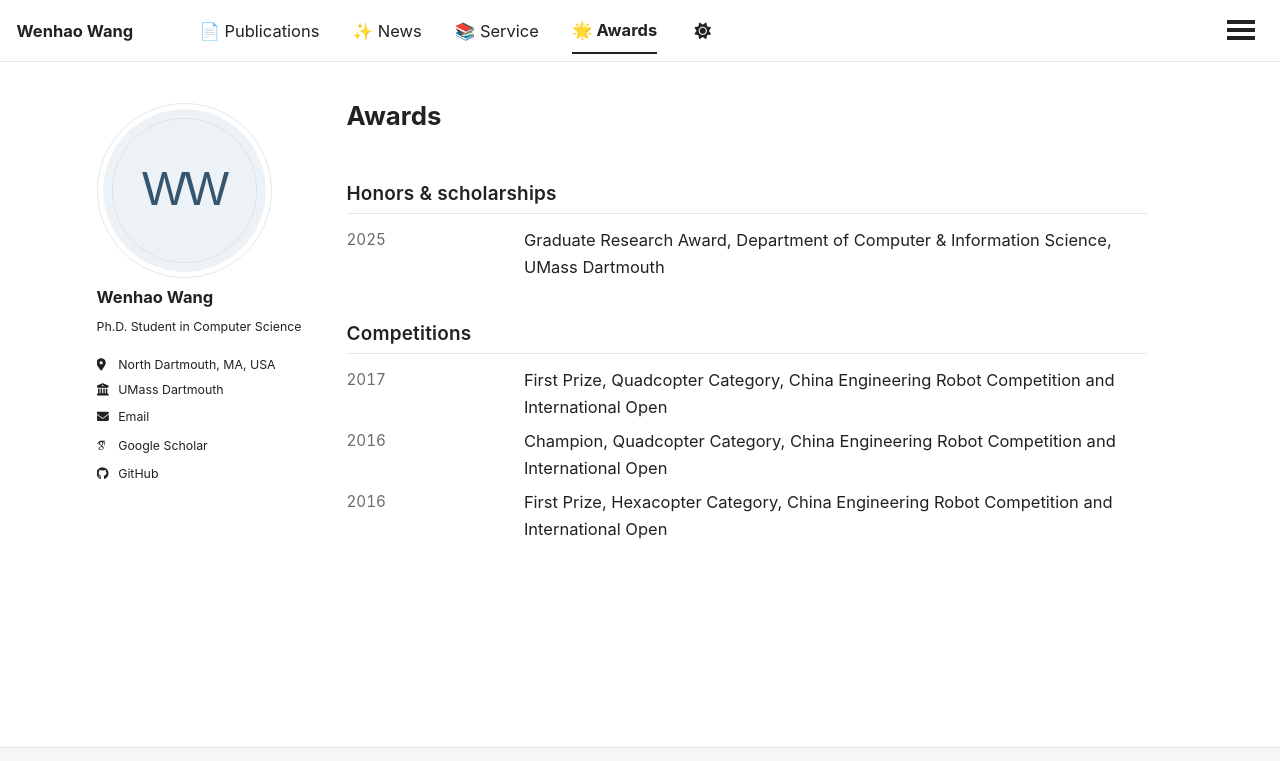
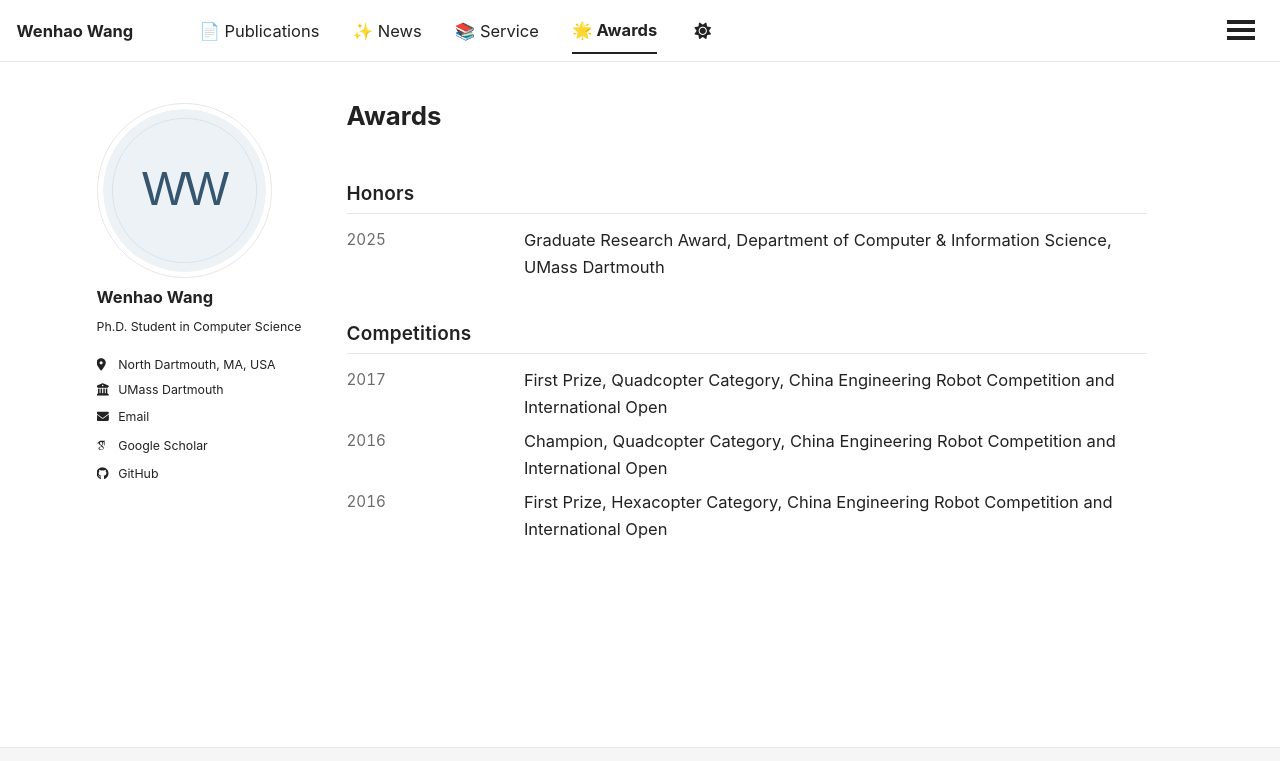
Before and after one commit to flyboyhoward/flyboyhoward.github.io, a Jekyll site: the page built from _pages/awards.html, in a window 1280 px wide, cut to the strip 0-761 px from the top of the page. Built offline with Jekyll 4.4.1, drawn with Linux system fonts in a browser that asks for light colours; some web fonts are replaced; a script that is not in the unit is left out.

Commit message:
update awards

```diff
--- a/_data/awards.yml
+++ b/_data/awards.yml
@@ -1,4 +1,4 @@
-- heading: "Honors & scholarships"
+- heading: "Honors"
   entries:
     - date: "2025"
       text: "Graduate Research Award, Department of Computer & Information Science, UMass Dartmouth"
```
